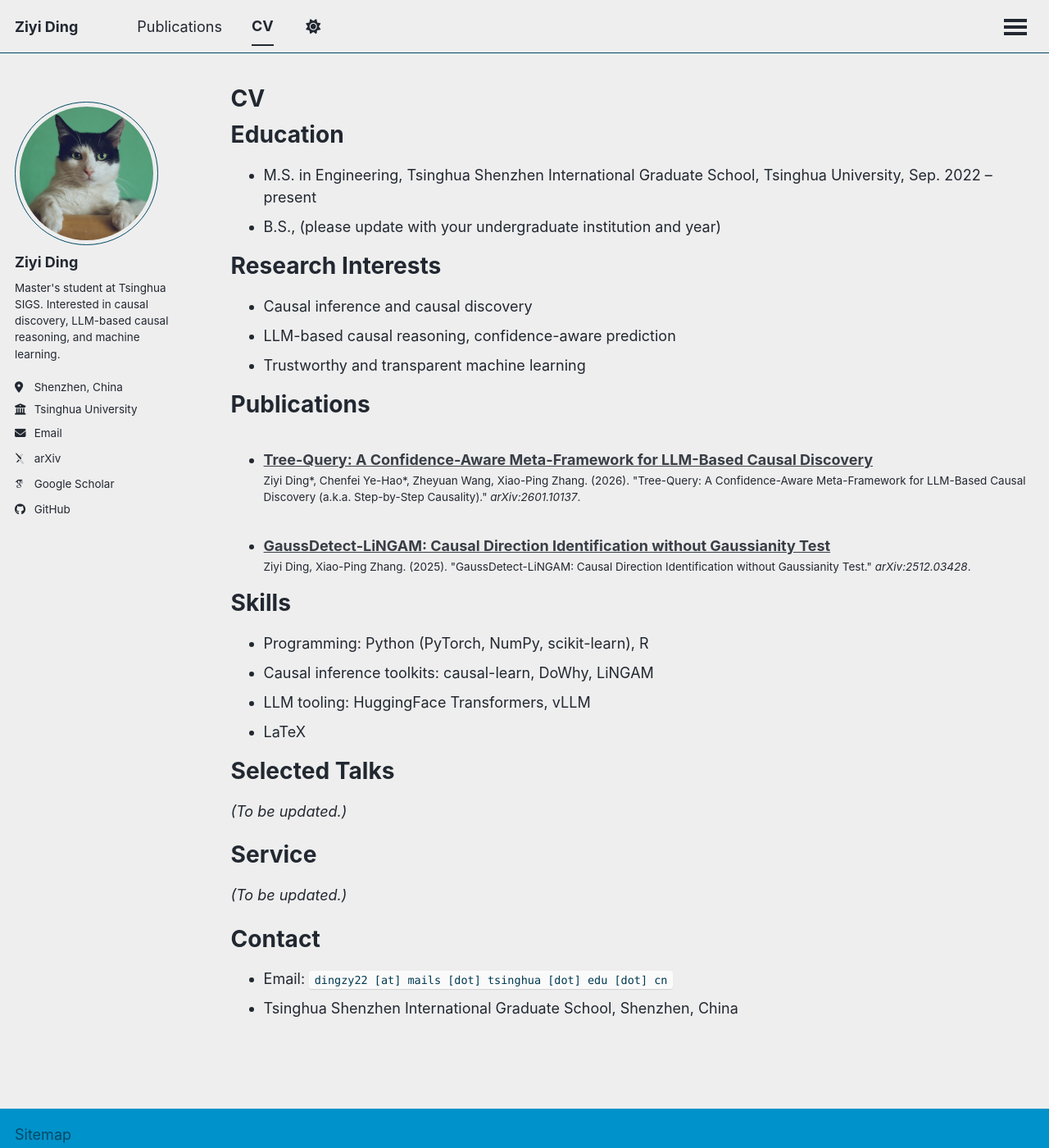
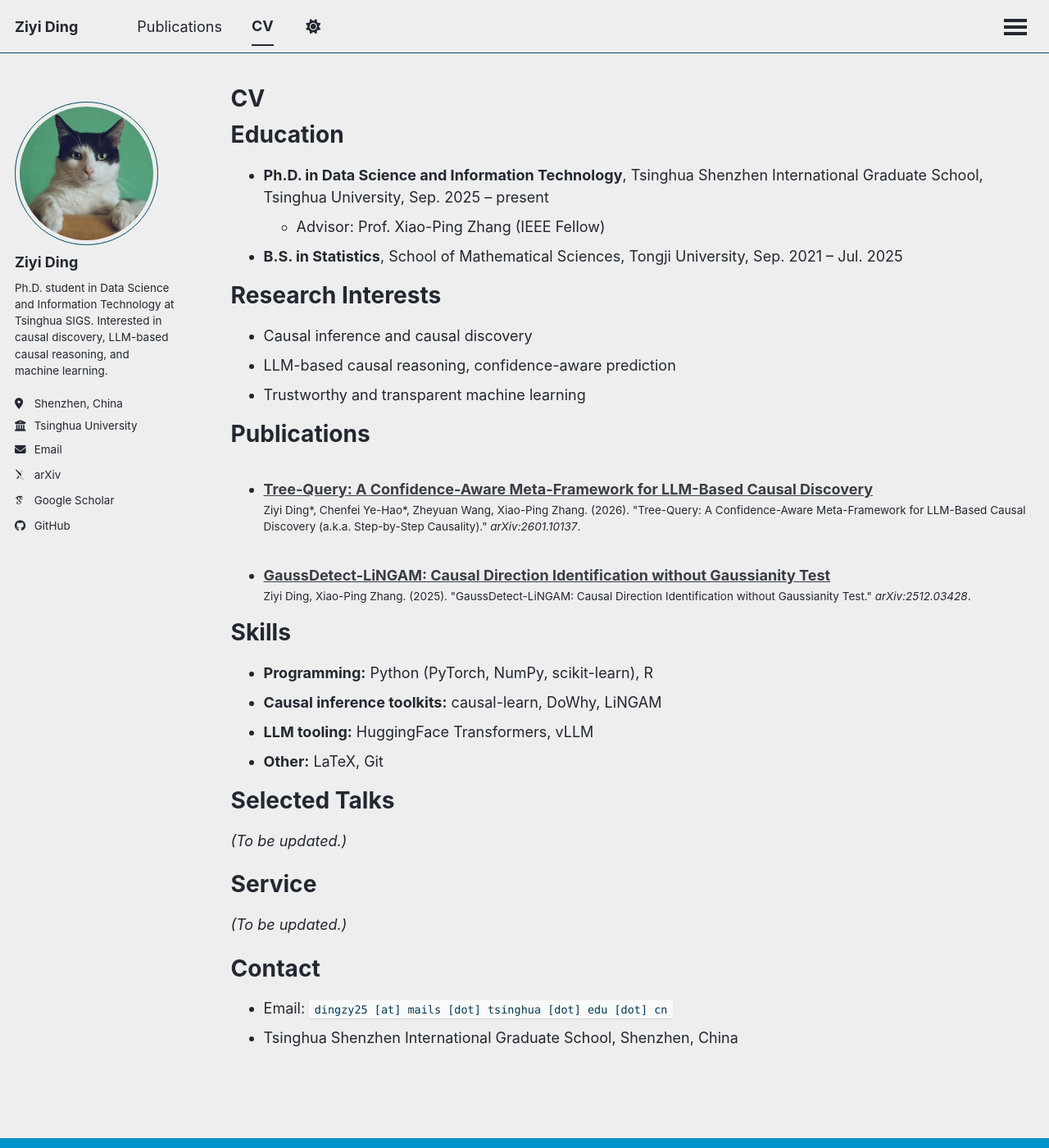
Before and after one commit to Dzyy123/Dzyy123.github.io, a Jekyll site: the page built from _pages/cv.md, in a window 1280 px wide and 1400 px high. Shown: the whole window at 82% size. Built offline with Jekyll 4.4.1, drawn with Linux system fonts in a browser that asks for light colours; some web fonts are replaced; a script that is not in the unit is left out.

Commit message:
fix: correct email, position (PhD), and add Tongji undergraduate background

```diff
--- a/_config.yml
+++ b/_config.yml
@@ -20,11 +20,11 @@
   avatar           : "profile.png"
   name             : "Ziyi Ding"
   pronouns         :
-  bio              : "Master's student at Tsinghua SIGS. Interested in causal discovery, LLM-based causal reasoning, and machine learning."
+  bio              : "Ph.D. student in Data Science and Information Technology at Tsinghua SIGS. Interested in causal discovery, LLM-based causal reasoning, and machine learning."
   location         : "Shenzhen, China"
   employer         : "Tsinghua University"
   uri              :
-  email            : "dingzy22@mails.tsinghua.edu.cn"
+  email            : "dingzy25@mails.tsinghua.edu.cn"
 
   # Academic websites
   academia         :
--- a/_pages/cv.md
+++ b/_pages/cv.md
@@ -11,8 +11,9 @@
 
 Education
 ======
-* M.S. in Engineering, Tsinghua Shenzhen International Graduate School, Tsinghua University, Sep. 2022 – present
-* B.S., (please update with your undergraduate institution and year)
+* **Ph.D. in Data Science and Information Technology**, Tsinghua Shenzhen International Graduate School, Tsinghua University, Sep. 2025 – present
+  * Advisor: Prof. Xiao-Ping Zhang (IEEE Fellow)
+* **B.S. in Statistics**, School of Mathematical Sciences, Tongji University, Sep. 2021 – Jul. 2025
 
 Research Interests
 ======
@@ -28,10 +29,10 @@
 
 Skills
 ======
-* Programming: Python (PyTorch, NumPy, scikit-learn), R
-* Causal inference toolkits: causal-learn, DoWhy, LiNGAM
-* LLM tooling: HuggingFace Transformers, vLLM
-* LaTeX
+* **Programming:** Python (PyTorch, NumPy, scikit-learn), R
+* **Causal inference toolkits:** causal-learn, DoWhy, LiNGAM
+* **LLM tooling:** HuggingFace Transformers, vLLM
+* **Other:** LaTeX, Git
 
 Selected Talks
 ======
@@ -43,5 +44,5 @@
 
 Contact
 ======
-- Email: `dingzy22 [at] mails [dot] tsinghua [dot] edu [dot] cn`
+- Email: `dingzy25 [at] mails [dot] tsinghua [dot] edu [dot] cn`
 - Tsinghua Shenzhen International Graduate School, Shenzhen, China
```
Also changed, not shown: _pages/about.md (+6 -2 lines).
